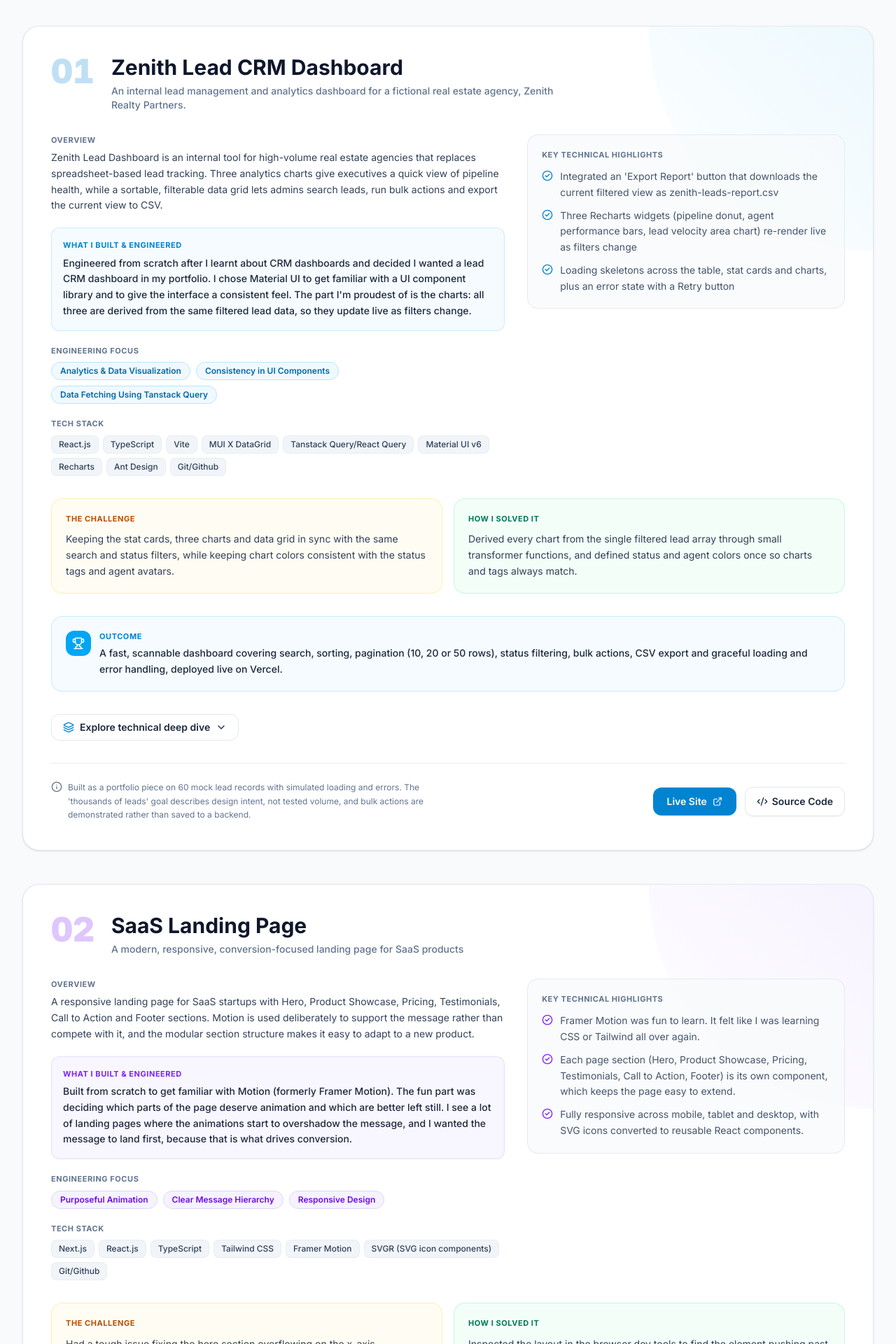
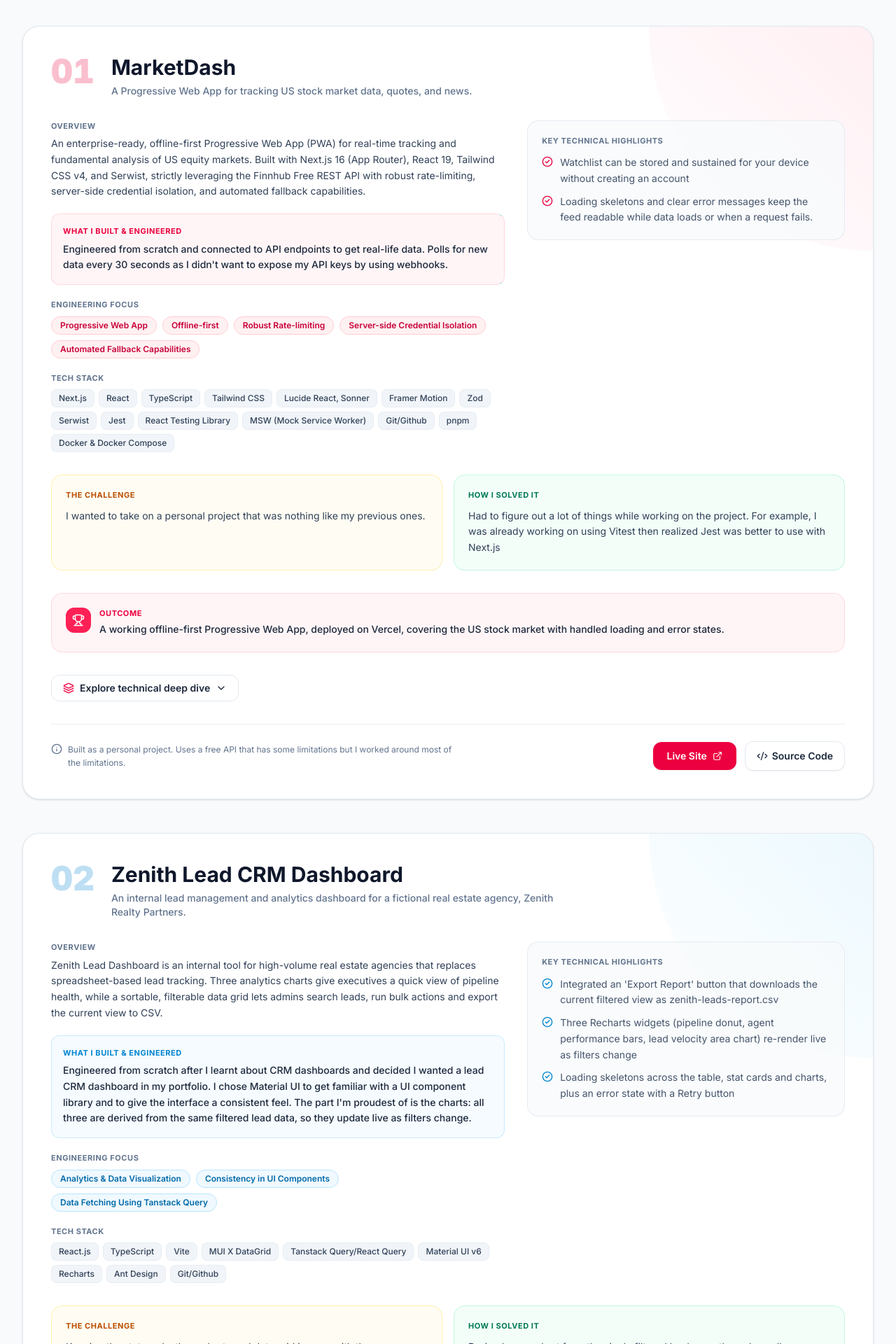
Before and after one commit to Darasimi010/portfolio, a Next.js app: page / in a window 1280 px wide. Shown: the part 5460-7380 px from the top of the page at 70% size. Built offline with nearby package versions, Linux system fonts and the light colour scheme.

Commit message:
Added my financial market dashboard project to my projects list

```diff
--- a/data/projects.ts
+++ b/data/projects.ts
@@ -1,4 +1,90 @@
 export const projects = [
+  {
+    id: "marketDash",
+    title: "MarketDash",
+    subtitle:
+      "A Progressive Web App for tracking US stock market data, quotes, and news.",
+    heroSummary:
+      "An enterprise-ready, offline-first Progressive Web App (PWA) for real-time tracking and fundamental analysis of US equity markets. Built with Next.js 16 (App Router), React 19, Tailwind CSS v4, and Serwist, strictly leveraging the Finnhub Free REST API with robust rate-limiting, server-side credential isolation, and automated fallback capabilities.",
+    strongestContribution:
+      "Engineered from scratch and connected to API endpoints to get real-life data. Polls for new data every 30 seconds as I didn't want to expose my API keys by using webhooks.",
+    techStack: [
+      "Next.js",
+      "React",
+      "TypeScript",
+      "Tailwind CSS",
+      "Lucide React, Sonner",
+      "Framer Motion",
+      "Zod",
+      "Serwist",
+      "Jest",
+      "React Testing Library",
+      "MSW (Mock Service Worker)",
+      "Git/Github",
+      "pnpm",
+      "Docker & Docker Compose",
+    ],
+    caseStudyUrl: "",
+    liveUrl: "https://marketforged.vercel.app",
+    isPrivateRepo: false,
+    repoURL: "https://github.com/Darasimi010/financial-market-dashboard",
+    engineeringAreas: [
+      "Progressive Web App",
+      "Offline-first ",
+      "Robust Rate-limiting",
+      "Server-side Credential Isolation",
+      "Automated Fallback Capabilities",
+    ],
+    highlights: [
+      "Watchlist can be stored and sustained for your device without creating an account",
+      "Loading skeletons and clear error messages keep the feed readable while data loads or when a request fails.",
+    ],
+    challenges: [
+      "I wanted to take on a personal project that was nothing like my previous ones.",
+    ],
+    solution:
+      "Had to figure out a lot of things while working on the project. For example, I was already working on using Vitest then realized Jest was better to use with Next.js",
+    badgeColor:
+      "bg-rose-50 dark:bg-rose-950/40 text-rose-700 dark:text-rose-300 border-rose-200 dark:border-rose-800/50",
+    accentBorder: "group-hover:border-rose-500/50",
+    gradient: "from-rose-500/10 via-rose-500/5 to-transparent",
+    accentColor: "rose",
+    sections: [
+      {
+        heading: "Learning Tanstack Query through a real feed",
+        subheading: "Server state for a live list of security alerts",
+        content:
+          "An incident feed is a good fit for a data-fetching library: the list is constantly changing, analysts act on individual items, and the interface has to stay trustworthy when something goes wrong. I built the feed around Tanstack Query so the data layer and the interface could stay separate.",
+        technicalDeepDive: {
+          title: "Fetching and acting on alerts",
+          description:
+            "The feed treats alert data as server state and keeps the triage actions simple and visible.",
+          points: [
+            "Tanstack Query owns fetching for the alert feed, keeping server data separate from interface state.",
+            "Each alert supports adding, deleting, marking as addressed and changing severity.",
+            "Loading states render skeleton placeholders so the layout does not jump when data arrives.",
+            "Failures surface a clear error message instead of an empty or broken feed.",
+          ],
+        },
+      },
+    ],
+    engineeringDecisions: [
+      {
+        title: "Use Tanstack Query for the feed",
+        decision:
+          "Handle data fetching with Tanstack Query instead of hand-written effects and loading flags.",
+        rationale:
+          "Its loading and error states map directly onto the skeleton and error UI an alert feed needs, and it was the library I set out to learn.",
+        tradeoff:
+          "It adds a dependency and a learning curve to what is otherwise a small app.",
+      },
+    ],
+    outcome:
+      "A working offline-first Progressive Web App, deployed on Vercel, covering the US stock market with handled loading and error states.",
+    credibilityNote:
+      "Built as a personal project. Uses a free API that has some limitations but I worked around most of the limitations.",
+  },
+
   {
     id: "zenith-lead-crm-dashboard",
     title: "Zenith Lead CRM Dashboard",
```
